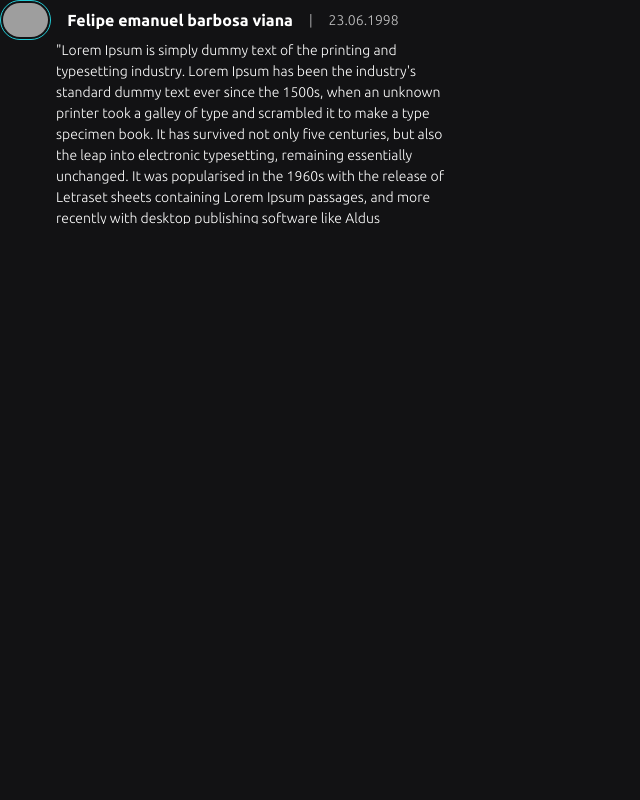
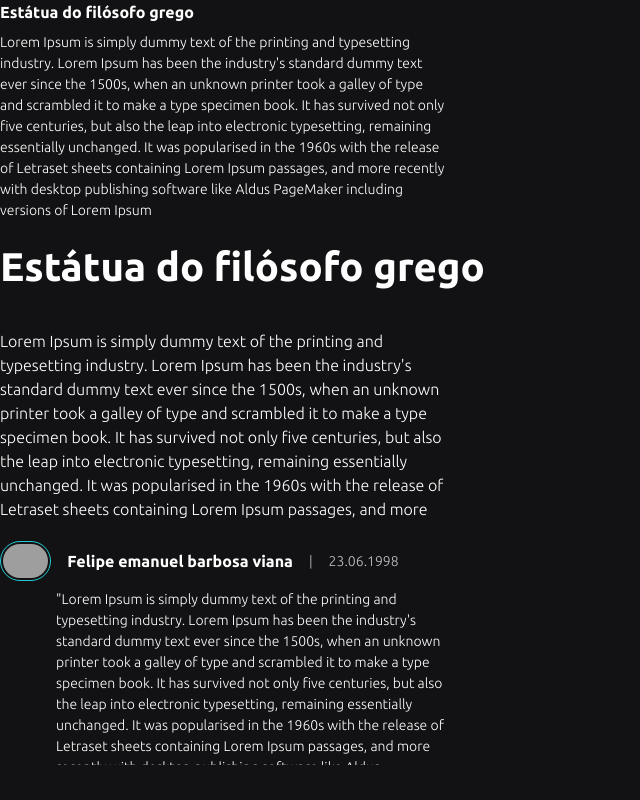
Before and after one commit to Felipe-Emanuel/Pablo-Studio, a Next.js app: page / in a window 1280 px wide. Shown: the whole page, without its empty margins (0-640 px from the left). Built offline with nearby package versions, Linux system fonts and the light colour scheme; grey boxes are pictures that could not be loaded.

Commit message:
✨ feat: Descript components
add product and card description that will recive firebase logic latter

```diff
--- a/src/components/layout/CardDescComent/index.tsx
+++ b/src/components/layout/CardDescComent/index.tsx
@@ -10,10 +10,11 @@ interface CardDescComent {
   titleSize?: "xs" | "sm" | "md" | "lg" | "xl" | "2xl" | undefined;
   textSize?: "xs" | "sm" | "md" | "lg" | "xl" | "2xl" | undefined;
   avatar?: boolean;
+  productDescription?: boolean;
   user?: string;
   alt?: string;
   img?: string;
-  date?: string
+  date?: string;
 }
 
 export function CardDescComent({
@@ -25,30 +26,38 @@ export function CardDescComent({
   user,
   alt,
   img,
-  date
+  date,
+  productDescription,
 }: CardDescComent) {
+  const isProductDescription = productDescription ? "gap-2" : "gap-8";
+
   return (
-    <div className="flex flex-col gap-2">
+    <>
       {avatar ? (
-        <div>
+        <>
           <div className="flex items-center">
             <Avatar as={Link} href={user} alt={alt!} img={img!} />
-            <Title bold size={titleSize} title={title} className="w-fit pl-4 truncate" />
+            <Title
+              bold
+              size={titleSize}
+              title={title}
+              className="w-fit pl-4 truncate"
+            />
             <HeaderInfo date={date} />
           </div>
           <Text
             light
             size={textSize}
             text={`"${text}"`}
-            className="max-w-md pl-[3.5rem]"
+            className="max-w-md pt-2 pl-[3.5rem]"
           />
-        </div>
+        </>
       ) : (
-        <>
+        <div className={`flex flex-col ${isProductDescription}`}>
           <Title bold size={titleSize} title={title} className="w-full" />
           <Text light size={textSize} text={text} className="max-w-md" />
-        </>
+        </div>
       )}
-    </div>
+    </>
   );
 }
--- /dev/null
+++ b/src/components/layout/cardDescription/index.tsx
@@ -0,0 +1,22 @@
+import { CardDescComent } from "@layout/CardDescComent";
+
+interface CardDescriptionProps {
+  cardName: string;
+  description: string;
+}
+
+export function CardDescription({
+  cardName,
+  description,
+}: CardDescriptionProps) {
+  return (
+    <div className="max-h-72 overflow-hidden">
+      <CardDescComent
+        titleSize="xl"
+        textSize="md"
+        title={cardName}
+        text={description}
+      />
+    </div>
+  );
+}
--- /dev/null
+++ b/src/components/layout/productDescription/index.tsx
@@ -0,0 +1,23 @@
+import { CardDescComent } from "@layout/CardDescComent";
+
+interface ProductDescriptionProps {
+  productName: string;
+  description: string;
+}
+
+export function ProductDescription({
+  productName,
+  description,
+}: ProductDescriptionProps) {
+  return (
+    <div className="max-h-72 overflow-hidden">
+      <CardDescComent
+        productDescription
+        titleSize="md"
+        textSize="sm"
+        title={productName}
+        text={description}
+      />
+    </div>
+  );
+}
--- a/src/pages/index.tsx
+++ b/src/pages/index.tsx
@@ -1,8 +1,18 @@
+import { CardDescription } from "@layout/cardDescription";
 import { Comments } from "@layout/Comments";
+import { ProductDescription } from "@layout/productDescription";
 
 export default function Home() {
   return (
     <div className="w-screen h-screen flex flex-col gap-4 bg-dark">
+      <ProductDescription
+        description="Lorem Ipsum is simply dummy text of the printing and typesetting industry. Lorem Ipsum has been the industry's standard dummy text ever since the 1500s, when an unknown printer took a galley of type and scrambled it to make a type specimen book. It has survived not only five centuries, but also the leap into electronic typesetting, remaining essentially unchanged. It was popularised in the 1960s with the release of Letraset sheets containing Lorem Ipsum passages, and more recently with desktop publishing software like Aldus PageMaker including versions of Lorem Ipsum"
+        productName="Estátua do filósofo grego"
+      />
+      <CardDescription
+        description="Lorem Ipsum is simply dummy text of the printing and typesetting industry. Lorem Ipsum has been the industry's standard dummy text ever since the 1500s, when an unknown printer took a galley of type and scrambled it to make a type specimen book. It has survived not only five centuries, but also the leap into electronic typesetting, remaining essentially unchanged. It was popularised in the 1960s with the release of Letraset sheets containing Lorem Ipsum passages, and more recently with desktop publishing software like Aldus PageMaker including versions of Lorem Ipsum"
+        cardName="Estátua do filósofo grego"
+      />
       <Comments
         alt="a"
         comment="Lorem Ipsum is simply dummy text of the printing and typesetting industry. Lorem Ipsum has been the industry's standard dummy text ever since the 1500s, when an unknown printer took a galley of type and scrambled it to make a type specimen book. It has survived not only five centuries, but also the leap into electronic typesetting, remaining essentially unchanged. It was popularised in the 1960s with the release of Letraset sheets containing Lorem Ipsum passages, and more recently with desktop publishing software like Aldus PageMaker including versions of Lorem Ipsum"
```
